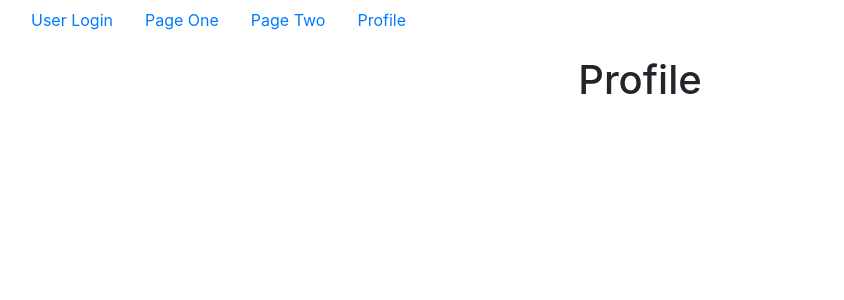
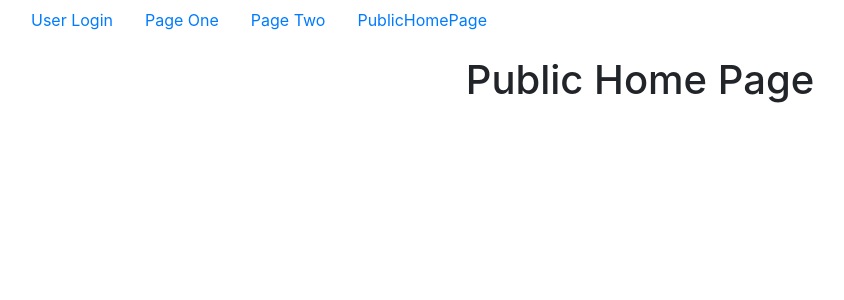
Before and after one commit to OlegPukhaev/my-project, a React (Create React App) app: page / in a window 1280 px wide. Shown: the top 300 px of the page, without its empty margins (0-844 px from the left). Built offline with nearby package versions, Linux system fonts and the light colour scheme.

Commit message:
Public home page

```diff
--- a/src/App.js
+++ b/src/App.js
@@ -4,7 +4,7 @@ import User from './components/User';
 import NavBar from './components/NavBar';
 import PageOne from './components/PageOne';
 import PageTwo from './components/PageTwo';
-import Profile from './components/Profile';
+import PublicHomePage from './components/PublicHomePage';
 import PageNotFound from './components/PageNotFound';
 
 
@@ -16,8 +16,8 @@ class App extends Component {
           <NavBar />
             <div className="container mt-3">
              <Switch>
+                <Route exact path="/" component={PublicHomePage} />
                 <Route exact path="/user" component={User} />
-                <Route exact path="/" component={Profile} />
                 <Route exact path="/page-one" component={PageOne} />
                 <Route exact path="/page-two" component={PageTwo} />
                 <Route component={PageNotFound} />
--- a/src/components/NavBar.js
+++ b/src/components/NavBar.js
@@ -7,32 +7,24 @@ class NavBar extends Component {
     <div className="row align-center">
       <ul className="nav">
         <li className="nav-item">
-          <a href ="#!" className="nav-link active" href="#">
-            <Link to="/user">
+            <Link to="/user" className="nav-link">
               User Login
             </Link>
-          </a>
         </li>
         <li className="nav-item">
-          <a className="nav-link" href="#!">
-          <Link to="/page-one">
+          <Link to="/page-one" className="nav-link">
             Page One
           </Link>
-          </a>
         </li>
         <li className="nav-item">
-          <a className="nav-link" href="#!">
-            <Link to="/page-two">
+            <Link to="/page-two" className="nav-link">
               Page Two
             </Link>
-          </a>
         </li>
         <li className="nav-item">
-          <a className="nav-link" href="#!">
-            <Link to="/">
-              Profile
+            <Link to="/" className="nav-link">
+              PublicHomePage
             </Link>
-          </a>
         </li>
       </ul>
     </div>
--- a/src/components/PageNotFound.js
+++ b/src/components/PageNotFound.js
@@ -3,7 +3,7 @@ import React, { Component } from 'react';
 class PageNotFound extends Component {
   render() {
     return (
-      <h1 className="text-center">Page One</h1>
+      <h1 className="text-center"><span class="text-danger">404</span> Page Not Found</h1>
     );
   }
 }
--- a/src/components/Profile.js
+++ /dev/null
@@ -1,11 +0,0 @@
-import React, { Component } from 'react';
-
-class Profile extends Component {
-  render() {
-    return (
-      <h1 className="text-center">Profile</h1>
-    );
-  }
-}
-
-export default Profile;
--- /dev/null
+++ b/src/components/PublicHomePage.js
@@ -0,0 +1,11 @@
+import React, { Component } from 'react';
+
+class PublicHomePage extends Component {
+  render() {
+    return (
+      <h1 className="text-center">Public Home Page</h1>
+    );
+  }
+}
+
+export default PublicHomePage;
```
